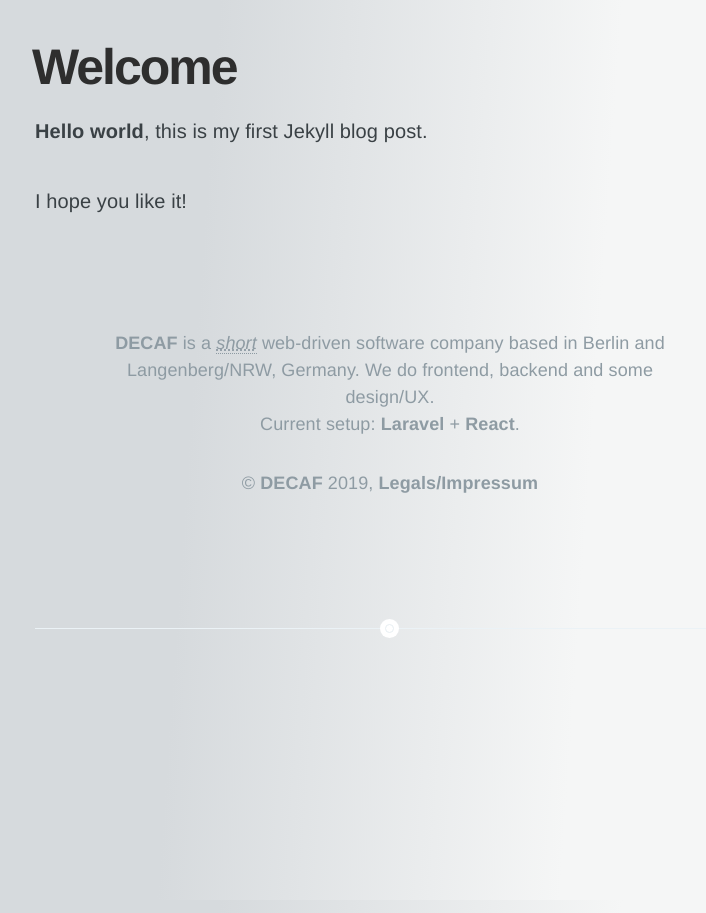
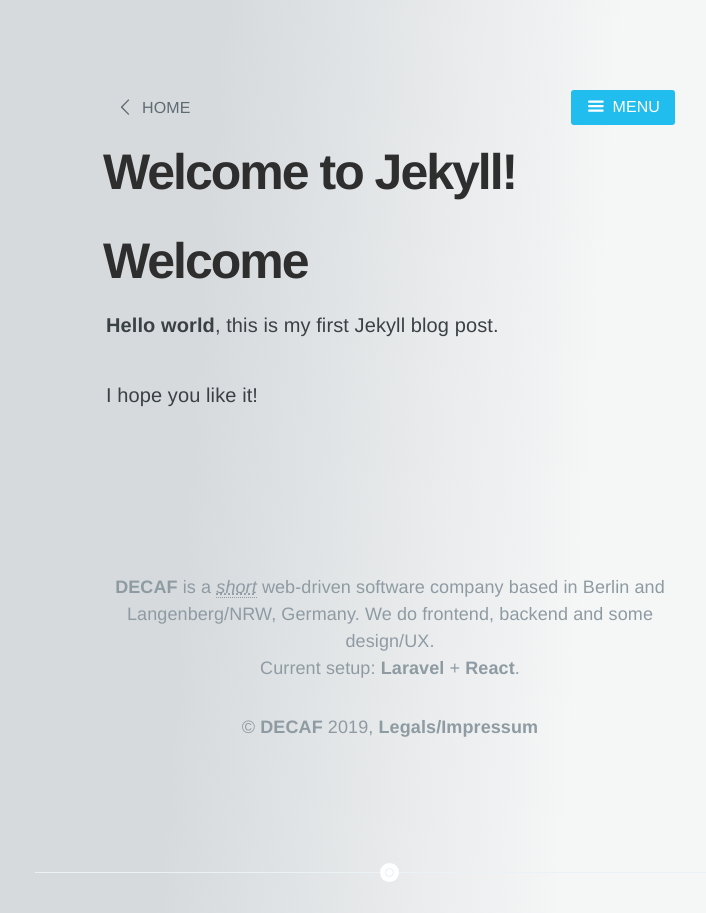
Before and after one commit to DECAF/blog.decaf.de, a Jekyll site: the page built from _posts/2017-04-15-test.md, in a window 1280 px wide. Shown: the whole page, without its empty margins (250-956 px from the left). Built offline with Jekyll 4.4.1, drawn with Linux system fonts in a browser that asks for light colours.

Commit message:
update layouts

```diff
--- /dev/null
+++ b/_includes/header.html
@@ -0,0 +1,6 @@
+<header class="main-header post-head no-cover">
+  <nav class="main-nav clearfix">
+    <a class="back-button icon-arrow-left" href="{{ site.url }}">Home</a>
+    <a class="menu-button icon-menu" href="#"><span class="word">Menu</span></a>
+  </nav>
+</header>
--- a/_layouts/post.html
+++ b/_layouts/post.html
@@ -3,4 +3,20 @@
 type: post
 ---
 
-{{ content }}
+{% include header.html %}
+
+<main class="content" role="main">
+
+  <article class="post page">
+
+    <header class="post-header">
+      <h1 class="post-title">{{ page.title }}</h1>
+    </header>
+
+    <section class="post-content">
+      {{content}}
+    </section>
+
+  </article>
+
+</main>
```
Also changed, not shown: _layouts/page.html (+1 -6 lines).
